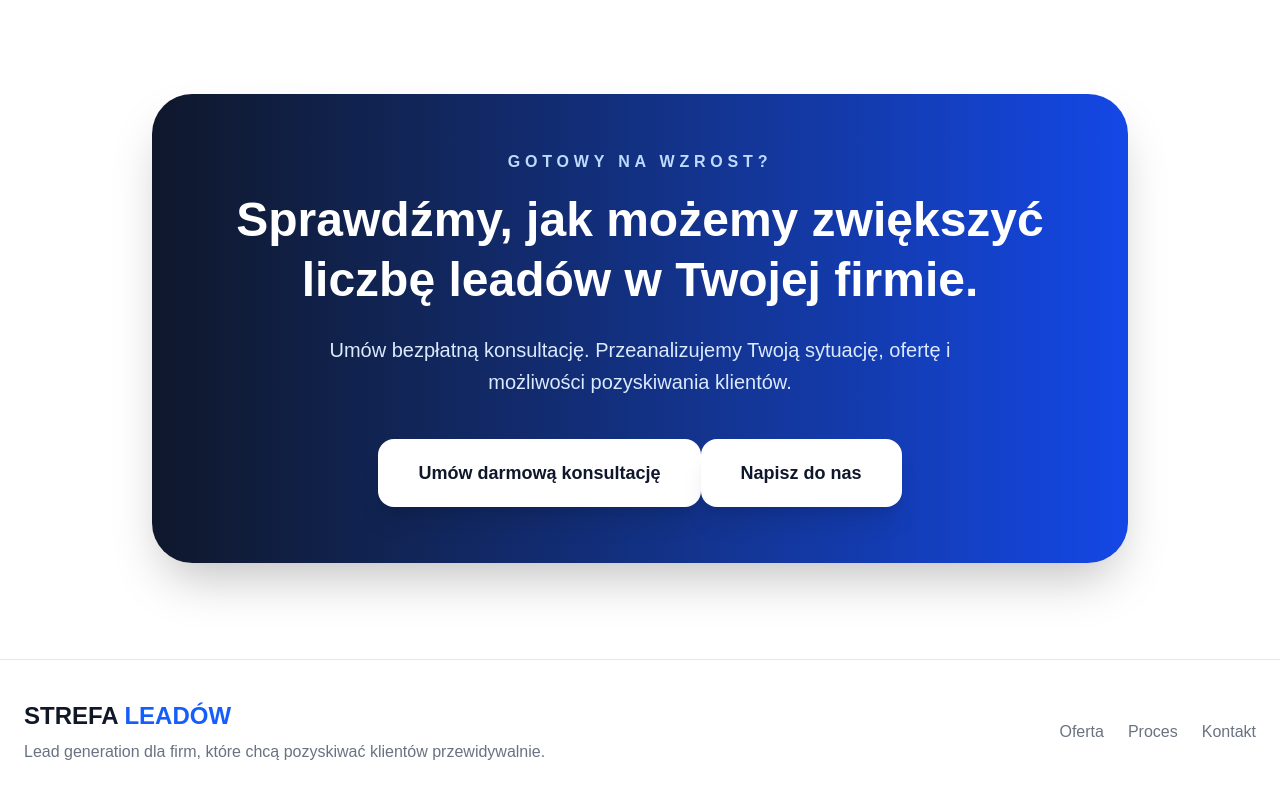
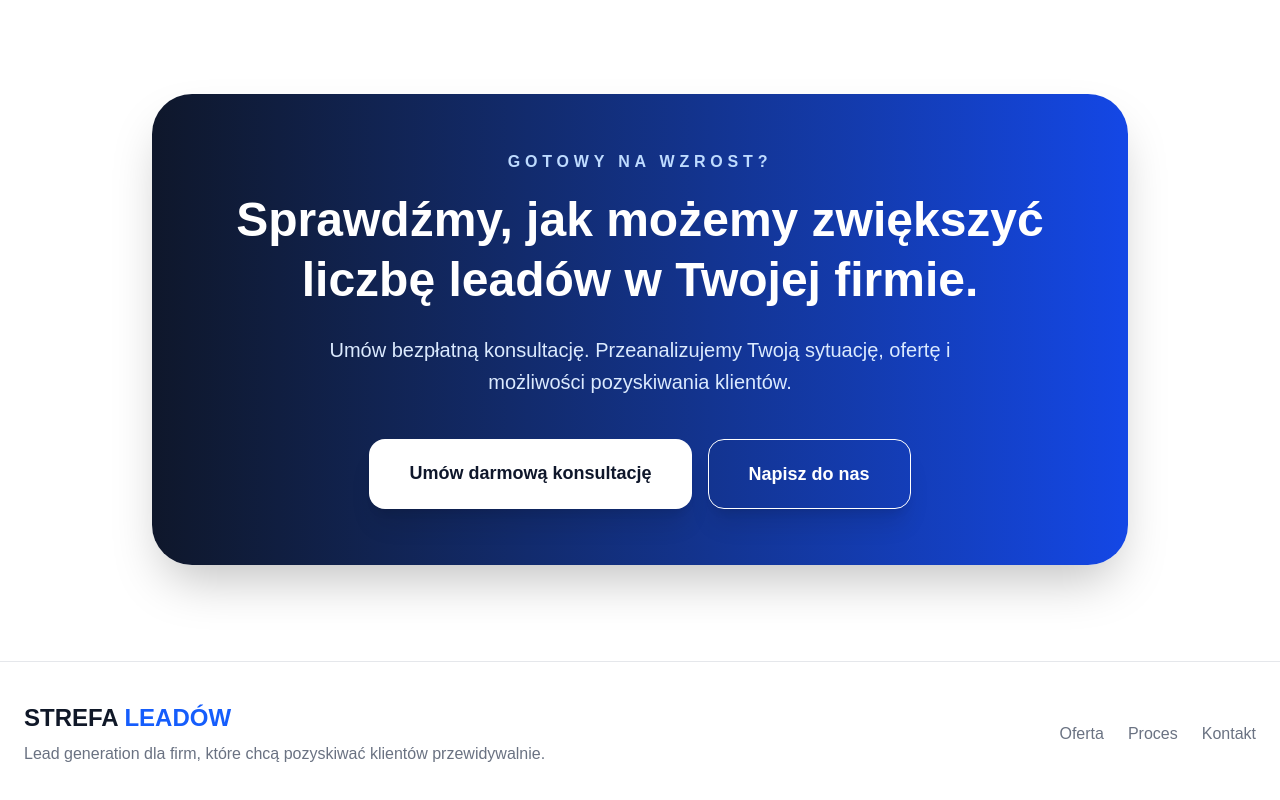
Before and after one commit to lukaszmatysiak89-debug/strefa-leadow, a Next.js app: page / in a window 1280 px wide. Shown: the part 5956-6756 px from the top of the page. Built offline with nearby package versions, Linux system fonts and the light colour scheme.

Commit message:
poprawa przyciskow

```diff
--- a/app/page.tsx
+++ b/app/page.tsx
@@ -392,7 +392,7 @@ export default function LandingPage() {
 
       {/* CTA */}
       <section className="py-24" >
-        <div className="max-w-5xl mx-auto px-6" flex flex-wrap gap-4 justify-center lg:justify-start>
+        <div className="max-w-5xl mx-auto px-6">
           <div className="bg-gradient-to-r from-slate-900 to-blue-700 rounded-[40px] p-14 text-center text-white shadow-2xl">
             <p className="uppercase tracking-[0.3em] text-blue-200 font-semibold mb-4">Gotowy na wzrost?</p>
             <h2 className="text-5xl font-black mb-6 leading-tight">Sprawdźmy, jak możemy zwiększyć liczbę leadów w Twojej firmie.</h2>
@@ -400,23 +400,28 @@ export default function LandingPage() {
               Umów bezpłatną konsultację. Przeanalizujemy Twoją sytuację, ofertę i możliwości pozyskiwania klientów.
             </p>
 
- <motion.a
+ <div className="flex flex-wrap justify-center gap-4">
+
+  <motion.a
     href="https://calendly.com/strefaleadow/30min"
     target="_blank"
     whileHover={{ scale: 1.05 }}
     whileTap={{ scale: 0.95 }}
-   className="inline-block bg-white text-slate-900 hover:bg-gray-100 transition px-10 py-5 rounded-2xl font-bold text-lg shadow-xl"
+    className="inline-block bg-white text-slate-900 hover:bg-gray-100 transition px-10 py-5 rounded-2xl font-bold text-lg shadow-xl"
   >
     Umów darmową konsultację
   </motion.a>
-             <motion.a
+
+  <motion.a
     href="#kontakt"
     whileHover={{ scale: 1.05 }}
     whileTap={{ scale: 0.95 }}
-className="inline-block bg-white text-slate-900 hover:bg-gray-100 transition px-10 py-5 rounded-2xl font-bold text-lg shadow-xl"
+    className="inline-block border border-white text-white hover:bg-white hover:text-slate-900 transition px-10 py-5 rounded-2xl font-bold text-lg shadow-xl"
   >
     Napisz do nas
   </motion.a>
+
+</div>
 
           </div>
         </div>
```
